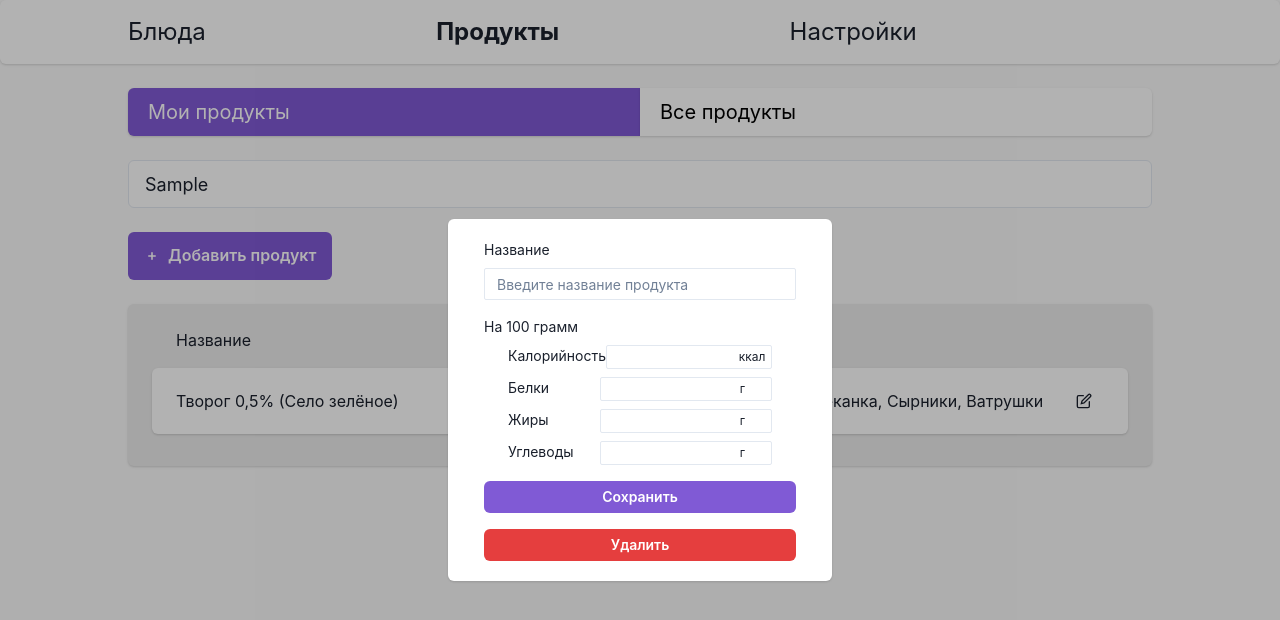
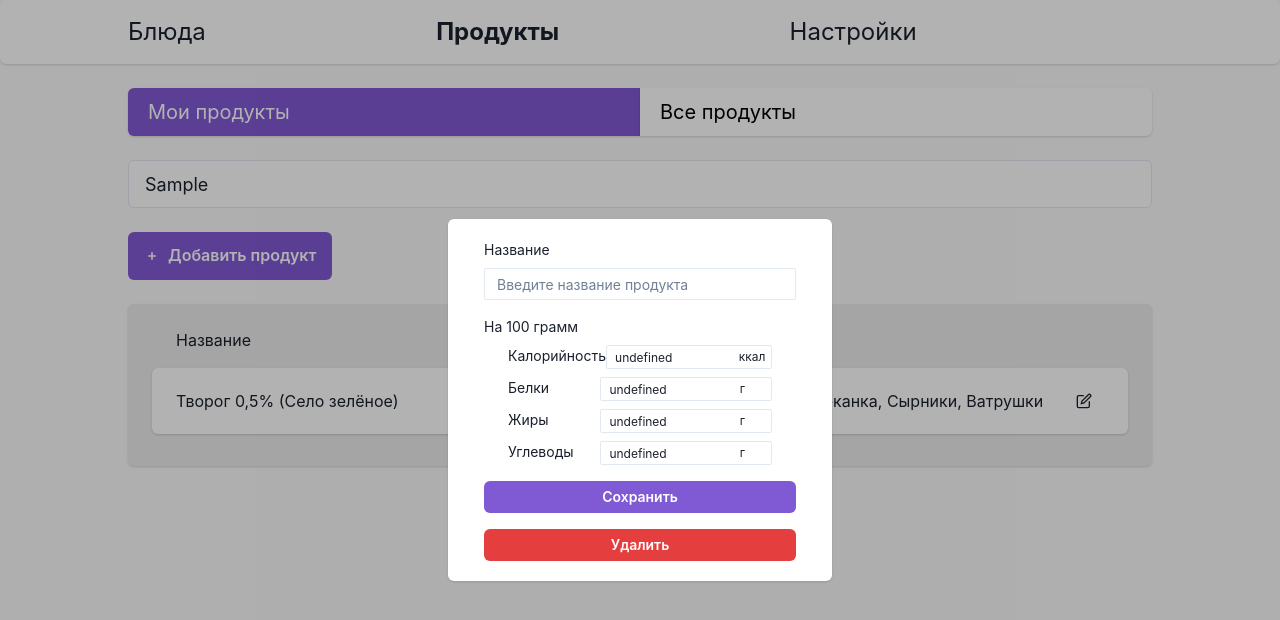
Before and after one commit to kmwk10/dish-analyzer, a React (Create React App) app in the folder frontend/: page /products in a window 1280 px wide. Both pictures are taken after typing "Sample" into the empty fields and a click on the button "Добавить продукт". Shown: the top 620 px of the page. Built offline with nearby package versions, Linux system fonts and the light colour scheme.

Commit message:
feat(frontend): add replacement of periods with commas in ProductEdiitor component

```diff
--- a/frontend/src/pages/Products/ProductEditor.jsx
+++ b/frontend/src/pages/Products/ProductEditor.jsx
@@ -3,10 +3,10 @@ import { forwardRef, useState } from "react";
 
 const ProductEditor = forwardRef(({ product, onSave }, ref) => {
   const [name, setName] = useState(product?.name || "");
-  const [calories, setCalories] = useState(product?.calories || "");
-  const [protein, setProtein] = useState(product?.protein || "");
-  const [fat, setFat] = useState(product?.fat || "");
-  const [carbs, setCarbs] = useState(product?.carbs || "");
+  const [calories, setCalories] = useState(String(product?.calories).replaceAll('.', ',') || "");
+  const [protein, setProtein] = useState(String(product?.protein).replaceAll('.', ',') || "");
+  const [fat, setFat] = useState(String(product?.fat).replaceAll('.', ',') || "");
+  const [carbs, setCarbs] = useState(String(product?.carbs).replaceAll('.', ',') || "");
 
   return (
     <Box
```
